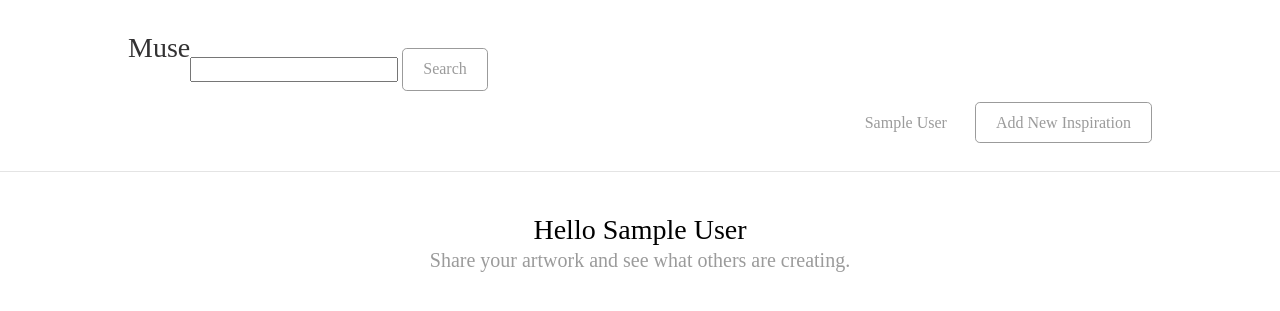
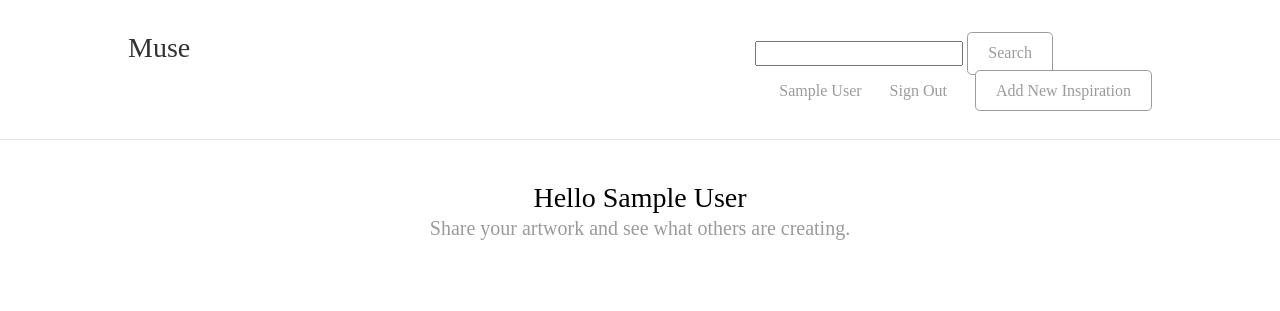
Before and after one commit to vidit23/Discover, a Rails app: page /posts in a window 1280 px wide. Shown: the top 311 px of the page. Run offline with Rails 7, Linux system fonts and the light colour scheme; the visitor is signed in with stand-in values (Sample User, id 1); data that the repository does not hold is empty; style sheets or scripts are compiled from the project's sources; parts of the project's set-up code (start-up, migrations or seed data) failed here and were passed over; some libraries are stand-ins or nearby versions.

Commit message:
Sign out in navbar

```diff
--- a/app/assets/stylesheets/application.css.scss
+++ b/app/assets/stylesheets/application.scss
@@ -65,5 +65,5 @@ header {
 	}
 }
 
-@import 'home.css.scss';
-@import 'posts.css.scss';
+@import 'home.scss';
+@import 'posts.scss';
--- a/app/views/layouts/application.html.haml
+++ b/app/views/layouts/application.html.haml
@@ -11,13 +11,13 @@
   %header
     .wrapper.clearfix
       #logo= link_to "Muse", root_path
-      = form_tag search_posts_path, method: :get, role: "search" do
-        %p
+      %nav
+        = form_tag search_posts_path, method: :get, role: "search" do
           = text_field_tag :search, params[:search]
           = submit_tag "Search", name: nil, class: "button"
-      %nav
         - if user_signed_in?
           = link_to current_user.name, edit_user_registration_path
+          = link_to "Sign Out", destroy_user_session_path, :method => :delete
           = link_to "Add New Inspiration", new_post_path, class: "button"
         - else
           = link_to "Sign in", new_user_session_path
```
Also changed, not shown: app/assets/stylesheets/home.scss (renamed from app/assets/stylesheets/home.css.scss), app/assets/stylesheets/posts.scss (renamed from app/assets/stylesheets/posts.css.scss).
